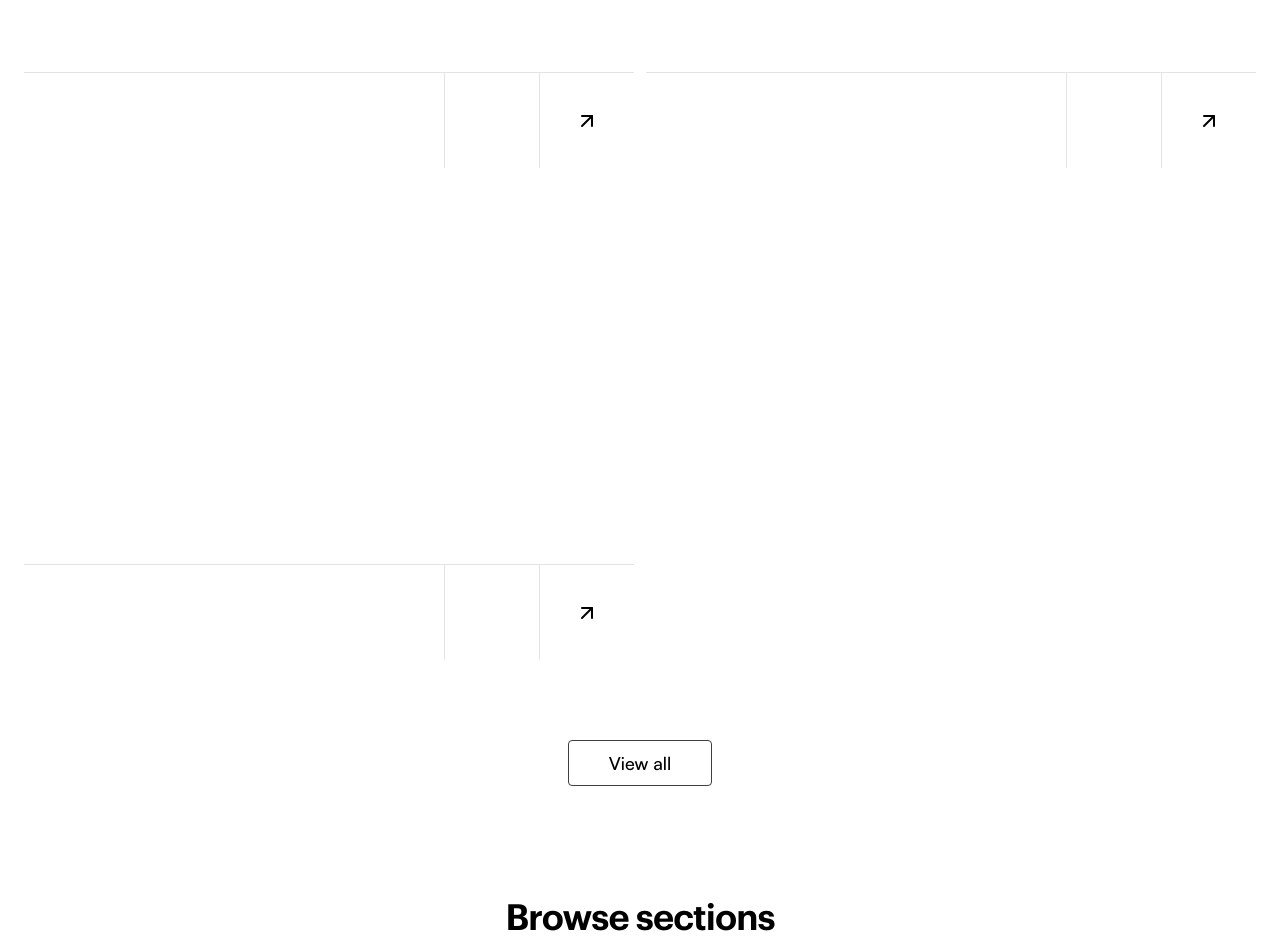
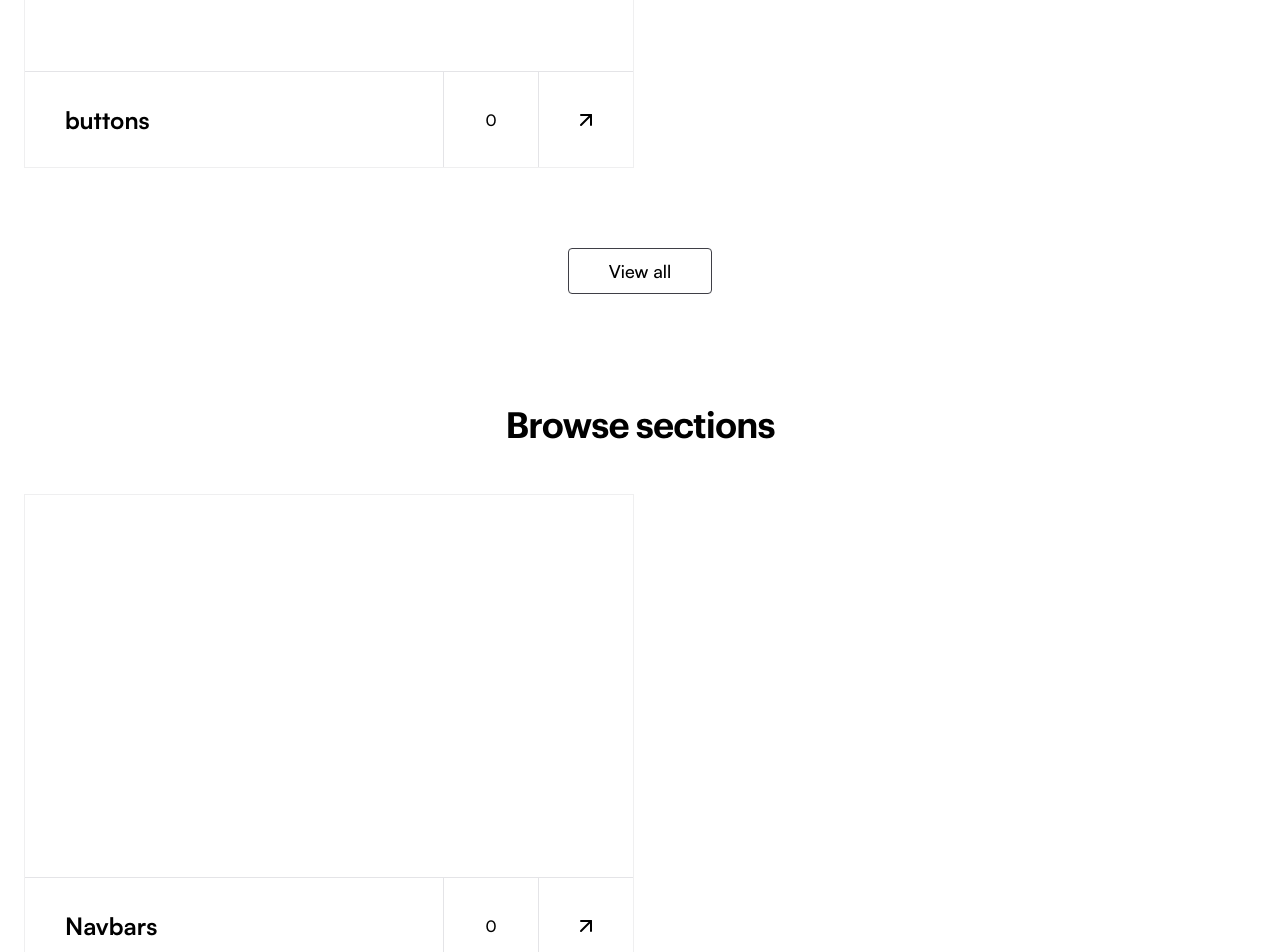
Before and after one commit to Jeff-Maina/craft, a Next.js app: page / in a window 1280 px wide. Shown: the part 1160-2112 px from the top of the page. Built offline with nearby package versions, Linux system fonts and the light colour scheme.

Commit message:
Fix homepage bug

```diff
--- a/src/app/page.tsx
+++ b/src/app/page.tsx
@@ -1,6 +1,4 @@
 import Button from "@/components/ui/Buttons";
-import { ElementsData, SectionsData } from "@/data/AppData";
-import Link from "next/link";
 import ComponentCard from "./layouts/Cards/ComponentCard";
 
 export default function Home() {
@@ -11,14 +9,8 @@ export default function Home() {
           craft.
         </p>
         <p className="font-satoshi-medium text-zinc-800 text-center md:text-xl max-w-xs md:max-w-sm w-full">
-          A collection of ui components for{" "}
-          {/* <span className="bg-gradient-to-r from-blue-900 to-blue-500 text-transparent bg-clip-text"> */}
-          React
-          {/* </span>{" "} */}
-          {/* , <span className="text-[#44bdf8]"> */}, Tailwind css
-          {/* </span> */} and
+          A collection of ui components for React , Tailwind css and
           <span className="bg-gradient-to-r text-transparent bg-clip-text from-blue-700 via-blue-500 to-pink-500">
-            {" "}
             Framer motion
           </span>
           .
@@ -31,14 +23,15 @@ export default function Home() {
         <br />
         <br />
         <section className="grid gap-3 md:grid-cols-2 lg:gap-3">
-          {ElementsData.map((element, index) => (
-            <ComponentCard
-              key={index}
-              componentName={element.elementName}
-              componentCount={element.componentCount}
-              pagePath={element.elementPagePath}
-            />
-          ))}{" "}
+          <ComponentCard
+            componentName="buttons"
+            componentCount={0}
+            pagePath="/buttons"
+            isSection={false}
+            className="border border-zinc-200/60"
+          >
+            <div></div>
+          </ComponentCard>
         </section>
         <div className="flex justify-center mt-10 lg:mt-20">
           <Button label="View all" path="/elements" />
@@ -51,14 +44,15 @@ export default function Home() {
         <br />
         <br />
         <section className="grid gap-3 md:grid-cols-2 lg:gap-3">
-          {SectionsData.map((section, index) => (
-            <ComponentCard
-              key={index}
-              componentName={section.sectionName}
-              componentCount={section.componentCount}
-              pagePath={section.sectionPagePath}
-            />
-          ))}{" "}
+          <ComponentCard
+            componentName="Navbars"
+            componentCount={0}
+            pagePath="/buttons"
+            isSection={false}
+            className="border border-zinc-200/60"
+          >
+            <div></div>
+          </ComponentCard>
         </section>
         <div className="flex justify-center mt-10 lg:mt-20">
           <Button label="View all" path="/sections" />
```
